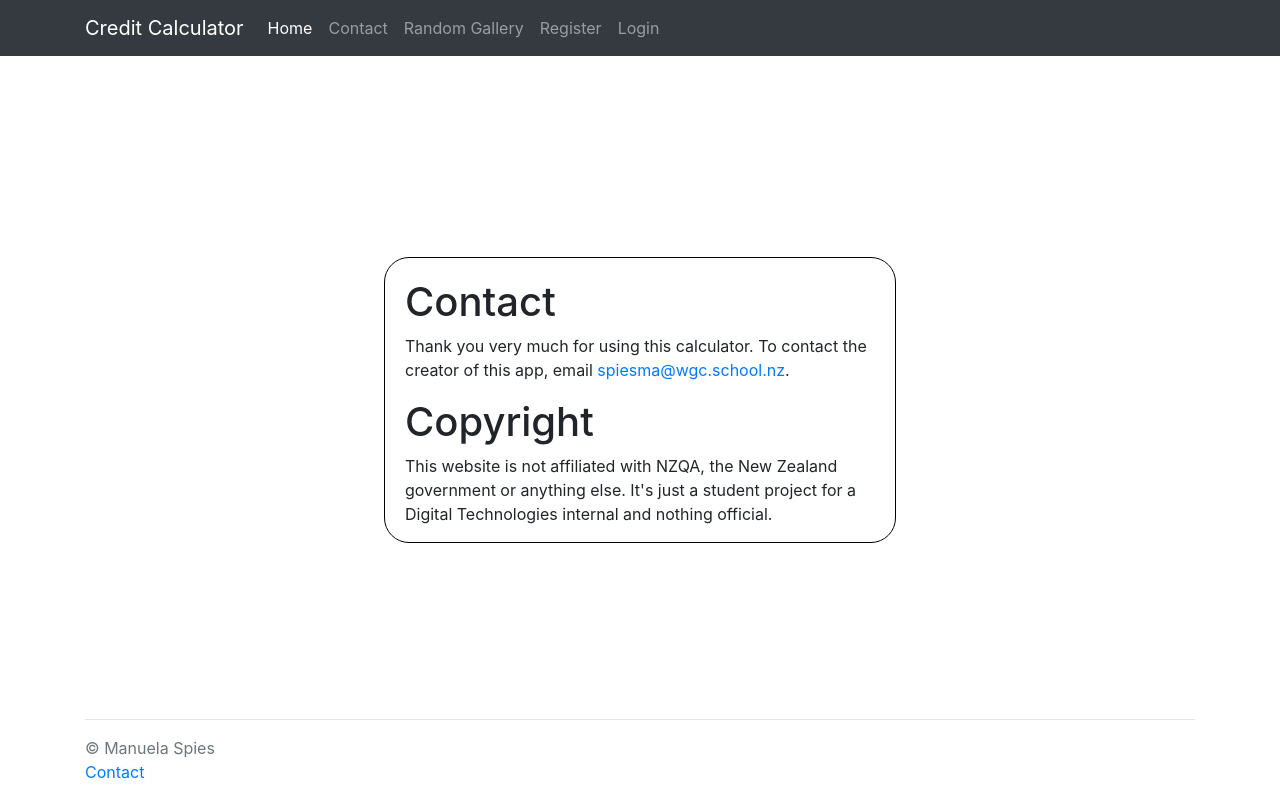
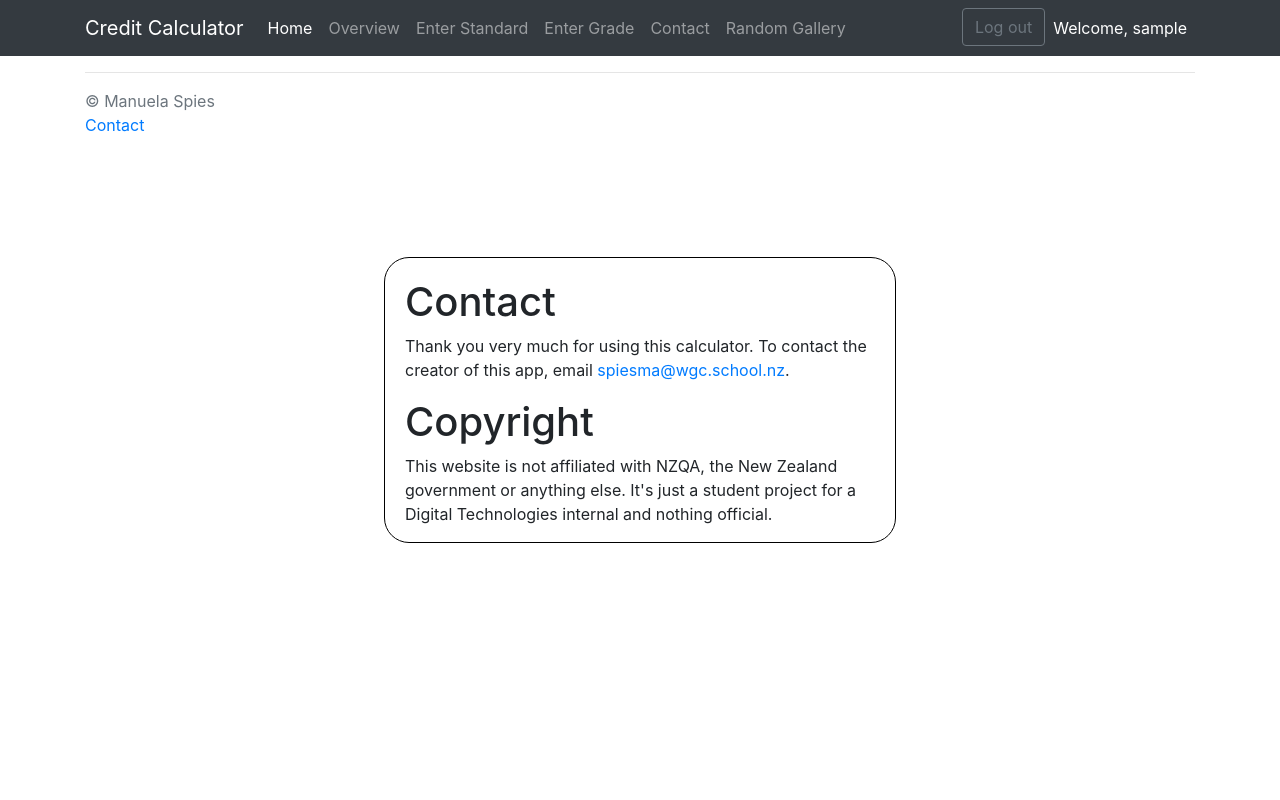
Before and after one commit to ManuelaSpies/NCEA-Calculator, a Flask app: page /contact in a window 1280 px wide. Run offline with Flask 2, Linux system fonts and the light colour scheme; the visitor is signed in with stand-in values (Sample User, id 1); some libraries are stand-ins or nearby versions.

Commit message:
CSS changes, change in nav bar (Enter Grades), changed loading method for contact & gallery.

```diff
--- a/app.py
+++ b/app.py
@@ -138,7 +138,8 @@ def login_page(message):
         message = False
         colour = "alert-light"
     elif message == "account":
-        message = "Something is wrong with your account. Please contact the server operator if the problem persists."
+        message = "Something is wrong with this account. Please contact the server operator if the problem persists." \
+                  "It might just be a typo though."
         colour = "alert-danger"
     elif message == "incorrect":
         message = "The username or password is incorrect."
@@ -151,12 +152,20 @@ def login_page(message):
 
 @app.route('/contact')
 def contact():
-    return render_template("contact.html", session=session)
+    if is_logged_in():
+        base = "base.html"
+    else:
+        base = "nologin_base.html"
+    return render_template("contact.html", session=session, base=base)
 
 
 @app.route('/gallery')
 def gallery():
-    return render_template("gallery.html", session=session)
+    if is_logged_in():
+        base = "base.html"
+    else:
+        base = "nologin_base.html"
+    return render_template("gallery.html", session=session, base=base)
 
 
 @app.route('/overview')
@@ -372,7 +381,7 @@ def register(error):
         message = "Your passwords aren't matching."
         colour = "alert-warning"
     elif error == "space":
-        message = "There is a space in your username!"
+        message = "There is a space in your username! Spaces are not allowed."
         colour = "alert-warning"
     elif error == "username":
         message = "This username is already taken. Try another one."
--- a/static/css/style.css
+++ b/static/css/style.css
@@ -69,6 +69,15 @@ h1 {
     border-bottom: 1px;
 }
 
+footer {
+    background-color: white;
+    margin-top: 1px;
+}
+
+main {
+    margin-bottom: 5px;
+}
+
 .custom-carousel-item {
     border-radius: 25px;
     margin-bottom: 3px;
--- a/templates/base.html
+++ b/templates/base.html
@@ -33,7 +33,7 @@
                             <a class="nav-link" href="/new-standard/enter">Enter Standard</a>
                         </li>
                         <li class="nav-item">
-                            <a class="nav-link" href="/new-achievement/enter">Add Achieved Credits</a>
+                            <a class="nav-link" href="/new-achievement/enter">Enter Grade</a>
                         </li>
                         <li class="nav-item">
                             <a class="nav-link" href="/contact">Contact</a>
@@ -61,7 +61,7 @@
             {% block body %}{% endblock %}
         </main>
                                 <!-- Footer -->
-        <footer class="container container fixed-bottom">
+        <footer class="container container">
             <hr>
             <p class="text-muted">&copy; Manuela Spies
             <br><a href="/contact">Contact</a></p>
--- a/templates/contact.html
+++ b/templates/contact.html
@@ -1,4 +1,4 @@
-{% extends "nologin_base.html" %}
+{% extends base %}
 
 {% block title %} Contact {% endblock %}
 
--- a/templates/gallery.html
+++ b/templates/gallery.html
@@ -1,4 +1,4 @@
-{% extends "nologin_base.html" %}
+{% extends base %}
 
 {% block title %} Gallery {% endblock %}
 
```
